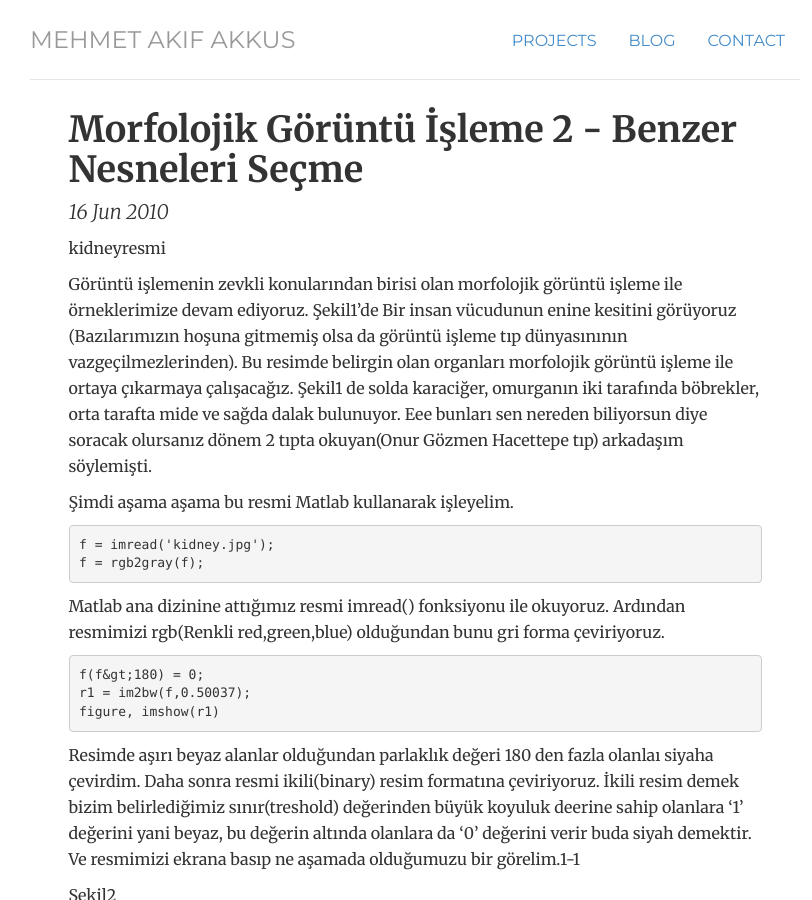
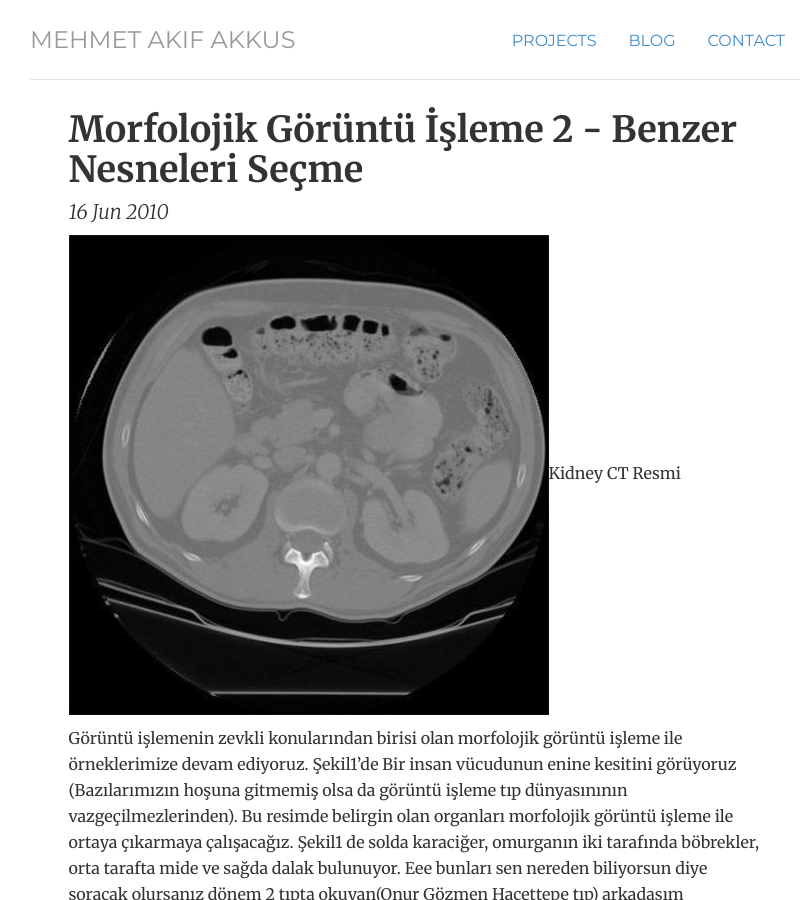
Before and after one commit to mehmetakifakkus/mehmetakifakkus.github.io, a Jekyll site: the page built from _posts/2010-06-16-morfolojik-goruntu-isleme-2-benzer-nesneleri-secme.md, in a window 1280 px wide and 900 px high. Shown: the whole window, without its empty margins (225-1037 px from the left). Built offline with Jekyll 4.4.1, drawn with Linux system fonts in a browser that asks for light colours.

Commit message:
Update 2010-06-16-morfolojik-goruntu-isleme-2-benzer-nesneleri-secme.md

```diff
--- a/_posts/2010-06-16-morfolojik-goruntu-isleme-2-benzer-nesneleri-secme.md
+++ b/_posts/2010-06-16-morfolojik-goruntu-isleme-2-benzer-nesneleri-secme.md
@@ -4,7 +4,7 @@ title: "Morfolojik Görüntü İşleme 2 - Benzer Nesneleri Seçme"
 date: 2010-06-16
 ---
 
-kidneyresmi
+![kidneyCTImage](https://github.com/mehmetakifakkus/mehmetakifakkus.github.io/blob/master/img/image_processing_images/morphology2/kidnetCTImage.jpg?raw=true)Kidney CT Resmi
 
 Görüntü işlemenin zevkli konularından birisi olan morfolojik görüntü işleme ile örneklerimize devam ediyoruz. Şekil1’de Bir insan vücudunun enine kesitini görüyoruz (Bazılarımızın hoşuna gitmemiş olsa da görüntü işleme tıp dünyasınının vazgeçilmezlerinden).
 Bu resimde belirgin olan organları morfolojik görüntü işleme ile ortaya çıkarmaya çalışacağız. Şekil1 de solda karaciğer, omurganın iki tarafında böbrekler, orta tarafta mide ve sağda dalak bulunuyor. Eee bunları sen nereden biliyorsun diye soracak olursanız dönem 2 tıpta okuyan(Onur Gözmen Hacettepe tıp) arkadaşım söylemişti.
```
